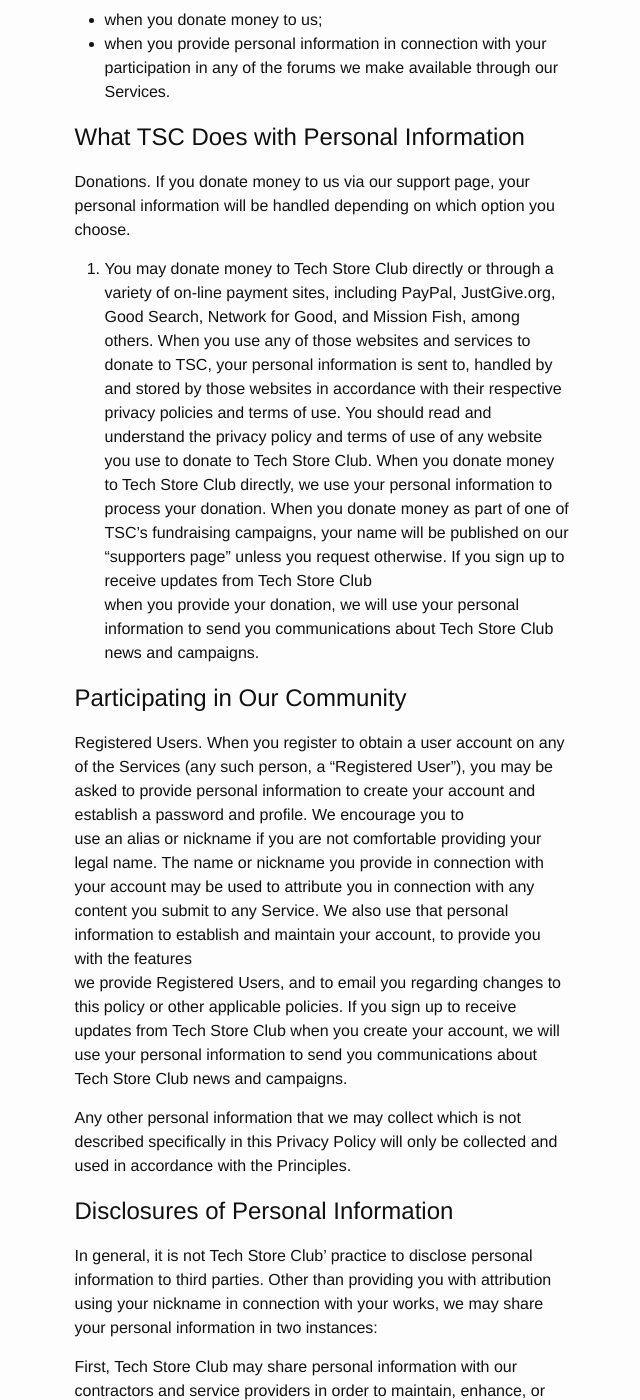
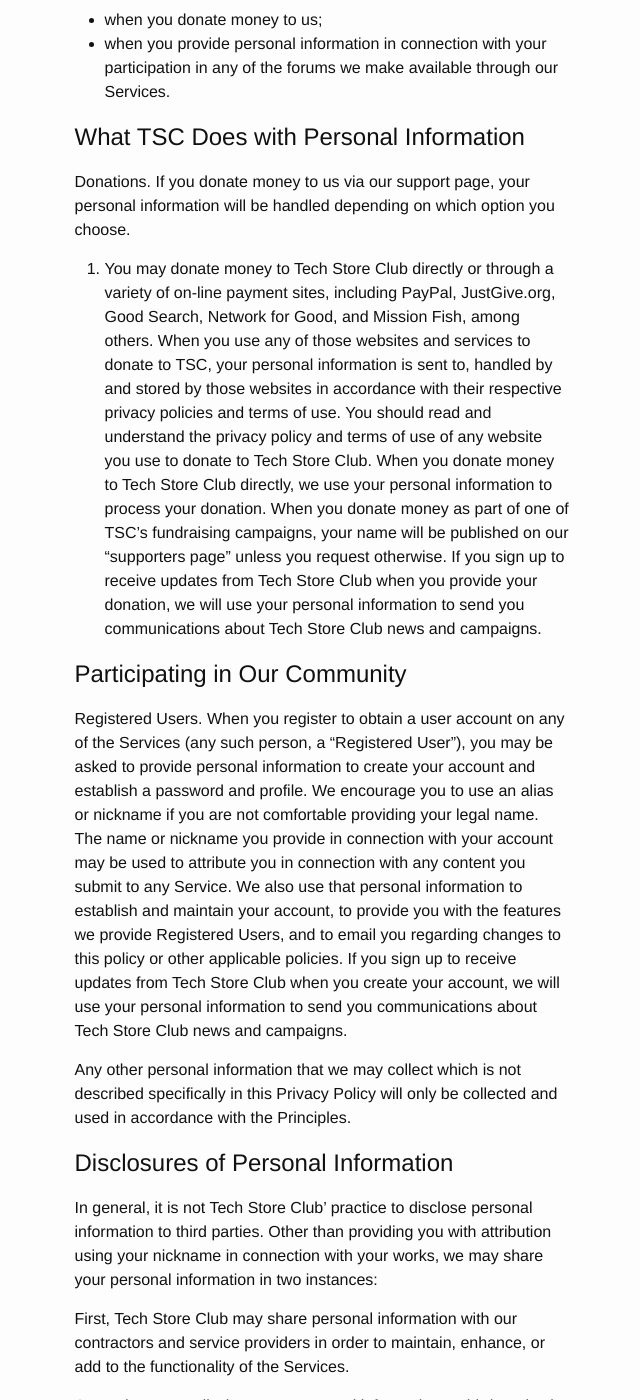
Before and after one commit to andychase/codebook, a Jekyll site: the page built from site/_infos/z_privacy.md, in a window 1280 px wide and 1400 px high, scrolled down 1525 px. Shown: the whole window, without its empty margins (318-958 px from the left). Built offline with Jekyll 4.4.1, drawn with Linux system fonts in a browser that asks for light colours; nearby versions of some CDN libraries; some web fonts are replaced; some of the changed text lies outside the part shown.

```diff
--- a/site/_infos/z_privacy.md
+++ b/site/_infos/z_privacy.md
@@ -56,7 +56,7 @@ the following principles (the “Principles”):
     personal information (whether by subpoena or otherwise), then
     provided we have collected and retained an email address for you,
     Tech Store Club will use reasonable means to notify you promptly of
-    that event, unless prohibited by law or TSC is otherwise advised\
+    that event, unless prohibited by law or TSC is otherwise advised
      not to notify you on the advice of legal counsel.
 
 Personal Information TSC Collects
@@ -89,7 +89,7 @@ which option you choose.
     personal information to process your donation. When you donate money
     as part of one of TSC’s fundraising campaigns, your name will be
     published on our “supporters page” unless you request otherwise. If
-    you sign up to receive updates from Tech Store Club\
+    you sign up to receive updates from Tech Store Club
      when you provide your donation, we will use your personal
     information to send you communications about Tech Store Club news
     and campaigns.
@@ -100,12 +100,12 @@ Participating in Our Community
 Registered Users. When you register to obtain a user account on any of
 the Services (any such person, a “Registered User”),
 you may be asked to provide personal information to create your account
-and establish a password and profile. We encourage you to\
+and establish a password and profile. We encourage you to
  use an alias or nickname if you are not comfortable providing your
 legal name. The name or nickname you provide in connection with your
 account may be used to attribute you in connection with any content you
 submit to any Service. We also use that personal information to
-establish and maintain your account, to provide you with the features\
+establish and maintain your account, to provide you with the features
  we provide Registered Users, and to email you regarding changes to this
 policy or other applicable policies. If you sign up to receive updates
 from Tech Store Club when you create your account, we will use your
@@ -140,7 +140,7 @@ If Tech Store Club is required to provide a third party with your
 personal information (whether by subpoena or otherwise), then provided
 we have collected and retained an email address for you, Creative
 Commons will use reasonable means to notify you promptly of that event,
-unless prohibited by law or TSC is otherwise advised not to\
+unless prohibited by law or TSC is otherwise advised not to
  notify you on the advice of legal counsel.
 
 Security of Personal Information Collected via the Services
@@ -185,7 +185,7 @@ If Tech Store Club is required to provide a third party with your non
 personal browsing information or to log in on behalf of a
 user (whether by subpoena or otherwise), then TSC will use
 reasonable means to notify you promptly of that event, unless TSC is
-prohibited by law from doing so or is otherwise advised not to notify\
+prohibited by law from doing so or is otherwise advised not to notify
  you on the advice of legal counsel.
 
 Any other non-personal information that we collect which is not
@@ -207,7 +207,7 @@ Children
 --------
 
 The Services are not directed at children under the age of 13.
-Consistent with the federal Children’s Online Privacy\
+Consistent with the federal Children’s Online Privacy
  Protection Act of 1998 (COPPA), we will never knowingly request
 personal information from anyone under the age of 13 without requiring
 parental consent. Our Master Terms of Use specifically prohibit anyone
@@ -240,7 +240,7 @@ We may occasionally update this Privacy Policy. When we do, we will also
 revise the Effective Date below. We encourage you to periodically review
 this Privacy Policy to stay informed about how we are protecting the
 personal information we collect. Your continued use of the Services
-constitutes your agreement to this Privacy Policy and any\
+constitutes your agreement to this Privacy Policy and any
  updates.
 
 Using this Privacy Policy for Your Own Purposes
@@ -254,7 +254,7 @@ under the [Creative Commons CC0 Public Domain
 Dedication](https://creativecommons.org/publicdomain/zero/1.0/). You are
 free to use and adapt this Privacy Policy and any applicable
 Supplemental Privacy Policy Terms for your own purposes. However, please
-keep in mind that this Privacy Policy may not be completely\
+keep in mind that this Privacy Policy may not be completely
  suitable for your situation. Tech Store Club and Creative Commons strongly encourages you
 to seek the advice of your own attorney before repurposing this Privacy
 Policy on your own site.
```
Also changed, not shown: site/_infos/terms.md (+8 -8 lines).
